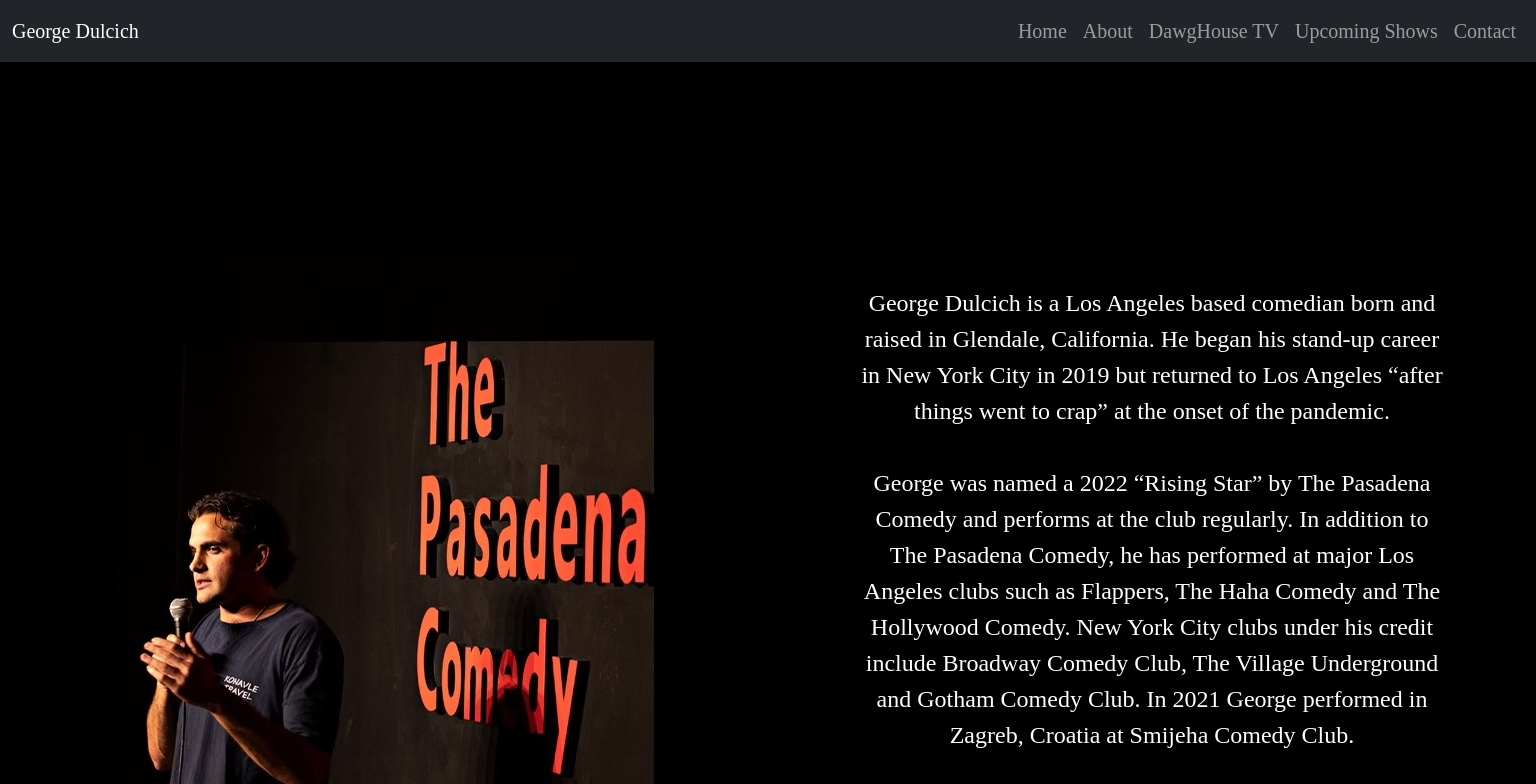
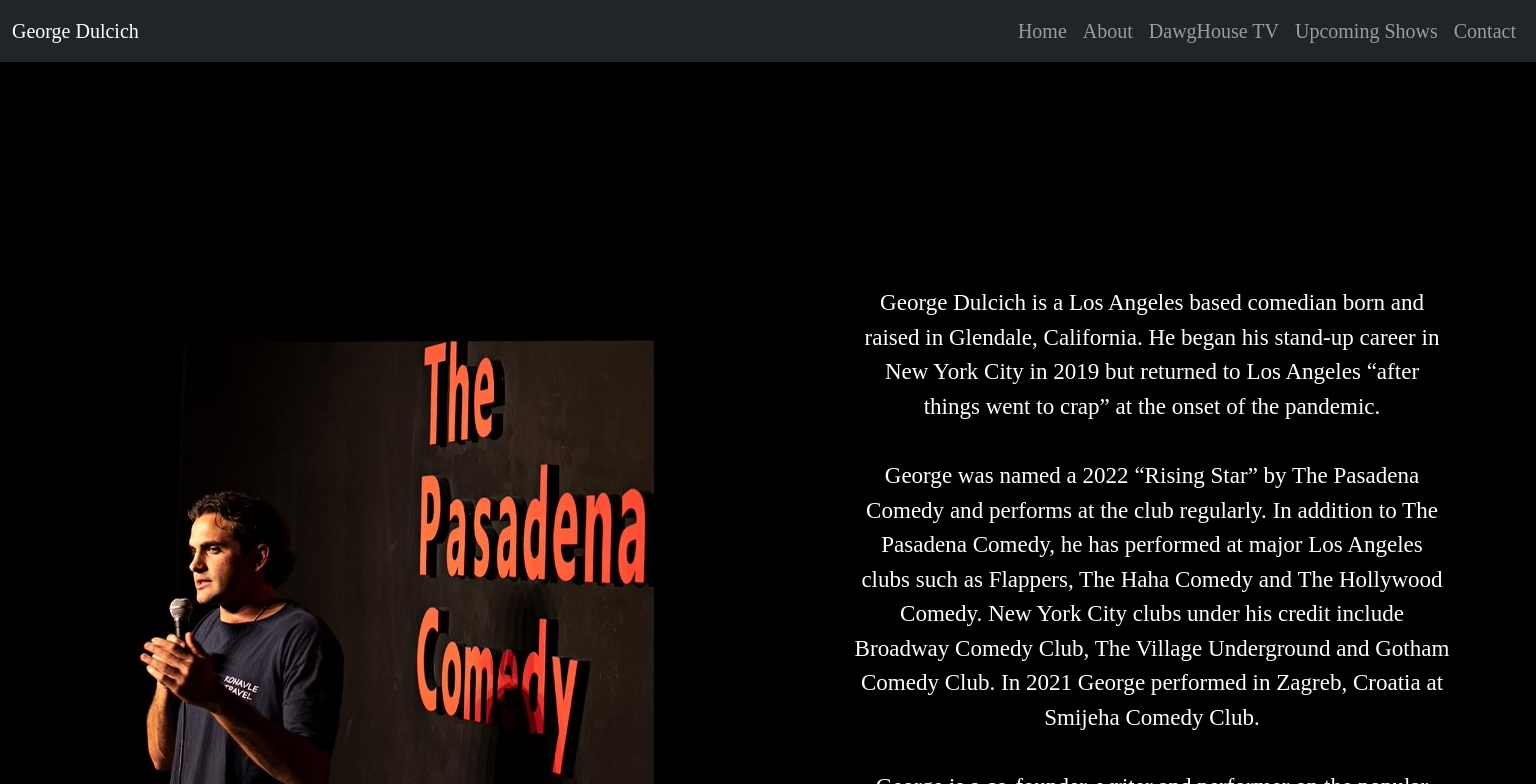
Before and after one commit to knoelljack/georgeDWesbite, a React (Create React App) app in the folder client/: page /about in a window 1536 px wide. Shown: the top 784 px of the page. Built offline with nearby package versions, Linux system fonts and the light colour scheme; a web font is replaced by a local one.

Commit message:
changed font on about to be variable

```diff
--- a/client/src/Components/SocialLinks.jsx
+++ b/client/src/Components/SocialLinks.jsx
@@ -13,7 +13,7 @@
     <>
         <Container style={socialStyle} fluid>
             <Row>
-                <Col fluid className="text-center justify-content-space-between">
+                <Col className="text-center justify-content-space-between">
                     <a href='https://www.instagram.com/georgedulcich/'><img src='instagram70light.png' alt=''></img></a>
                     <a href='https://twitter.com/georgedulcich'><img src='twitter70light.png' alt=''></img></a>
                     <a href='https://www.youtube.com/channel/UCtQARoui_0HGmwNZcJnZVkA'><img src='youtube70.png' alt=''></img></a>
--- a/client/src/views/About/About.css
+++ b/client/src/views/About/About.css
@@ -1,6 +1,6 @@
 @media(min-width:35.1em){ /* Larger than mobile devices */
     .l-size {
-      font-size: 18pt;
+      font-size: 2vw;
       margin-top: 15%;
     }
     #about {
@@ -15,3 +15,9 @@
       font-size: 100%;
     }
   }
+
+@media(min-width:1400px){
+  .l-size {
+    font-size: 1.5vw;
+  }
+}
```
